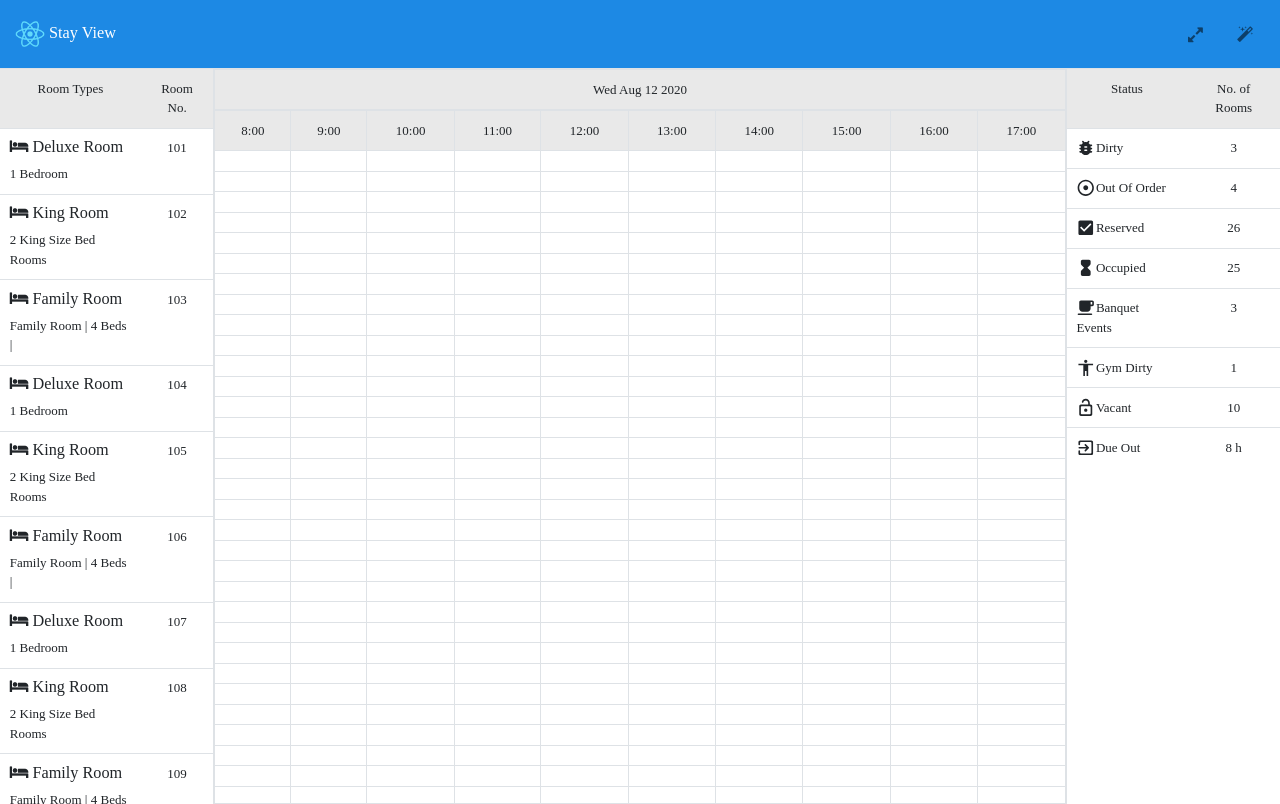
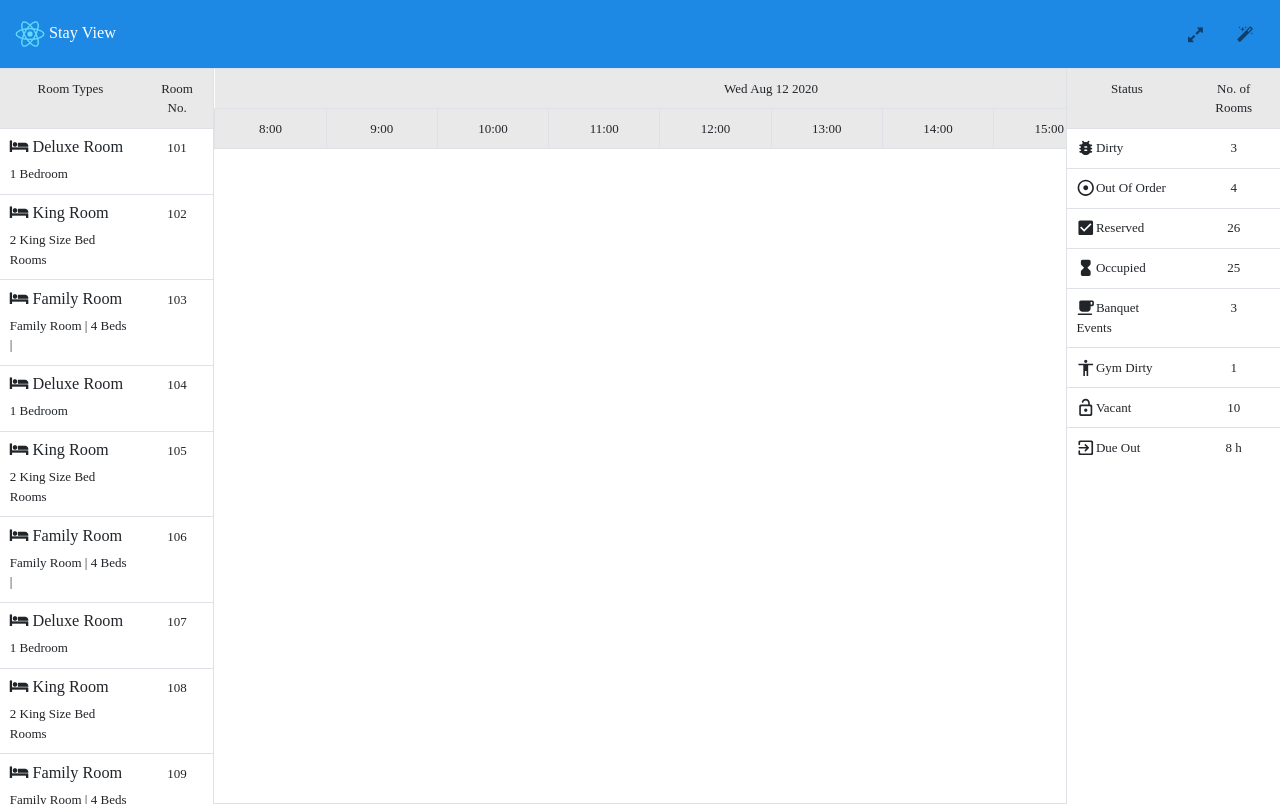
Before and after one commit to itissandeep98/KD, a React (Create React App) app: page / in a window 1280 px wide. Built offline with nearby package versions, Linux system fonts and the light colour scheme.

Commit message:
table ui update

```diff
--- a/src/App.css
+++ b/src/App.css
@@ -25,16 +25,21 @@
 	background-color: #e9e9e9;
 
 }
+.center .table tbody tr td{
+	height: 64.5px;
+}
+.center .table tbody tr :hover{
+	cursor: cell;
+}
 
-.center .table tbody tr :hover{
-	/* background-color:#9caa98; */
-	cursor: cell;
+.timehead{
+	max-width: 111.25px;
+	min-width: 111.25px;
 }
 
 .sidenav .table tbody :hover{
 	background-color:#ffebca;
 }
-
 
 .popup{
 	position: fixed;
@@ -85,6 +90,7 @@ input{
 	background-color: #4531fe !important;
 	min-width: 100px !important;
 	z-index: 100;
+	overflow: hidden;
 }
 
 .eventcard :hover{
--- a/src/Components/Stayview.js/Center.js
+++ b/src/Components/Stayview.js/Center.js
@@ -89,7 +89,7 @@ export default class Center extends Component {
 		return (
 			<div className="col-6 col-lg-8  border tabs center" >
 				<Popup {...this.state} hide={this.hidePopup} save={this.addElement}/>
-				<Table bordered className="text-center" onContextMenu={e => e.preventDefault()}>
+				<Table borderless className="text-center" onContextMenu={e => e.preventDefault()}>
 					<thead>
 						<tr>
 							<td colSpan={20} key={Math.random().toString()} >
@@ -100,7 +100,7 @@ export default class Center extends Component {
 					<thead>
 						<tr>
 							{this.state.head.map(t=>(
-								<td colSpan={2} key={Math.random().toString()} className="border">{t}</td>
+								<td colSpan={2} key={Math.random().toString()} className="timehead border">{t}</td>
 							))}
 						</tr>
 					</thead>
--- a/src/Components/Stayview.js/Event.js
+++ b/src/Components/Stayview.js/Event.js
@@ -9,7 +9,7 @@ export default class Event extends Component {
 			const target = e.target;
 			const data = {
 				...this.props,
-				x: target.parentNode.parentNode.rowIndex - 2,
+				x: target.parentNode.parentNode.rowIndex - 2, // original x y coordinates in table of the event
 				y: target.parentNode.cellIndex
 			}
 			e.dataTransfer.setData('card_id', JSON.stringify(data))
```
